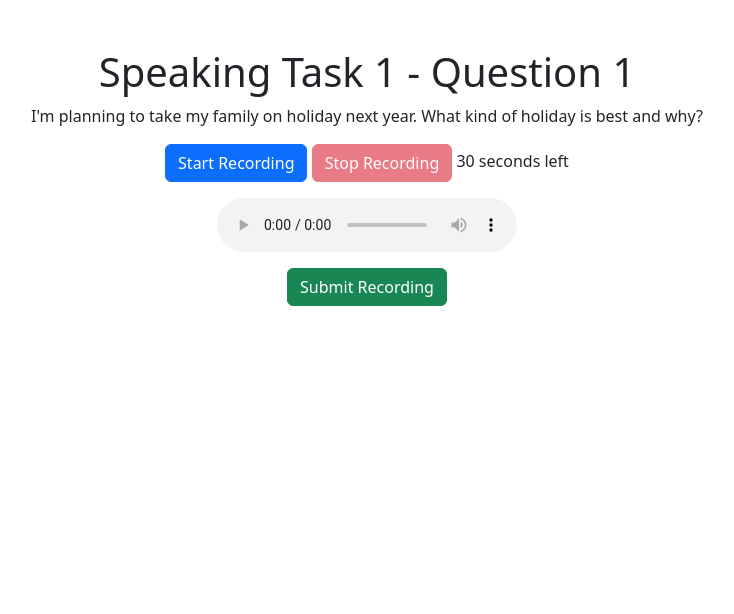
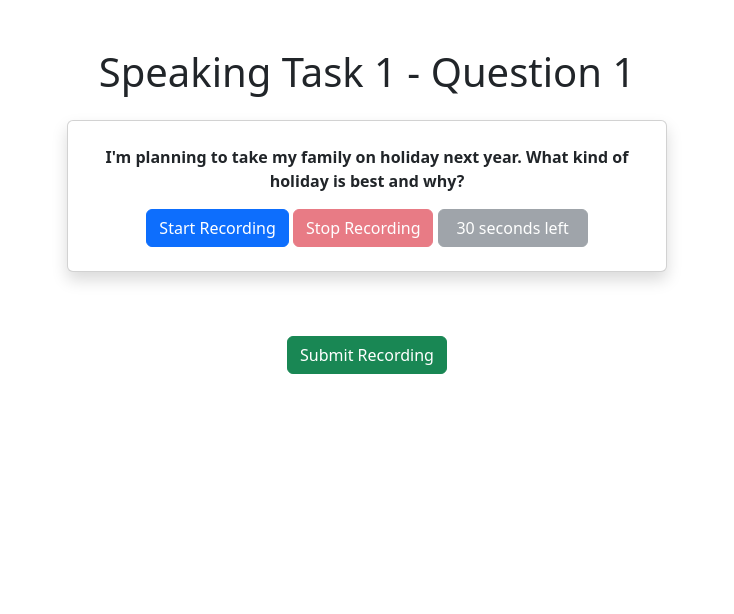
Before and after one commit to GavinReid82/trinity, a Flask app: page /speaking_task_1_q1 in a window 1280 px wide. Shown: the part 56-670 px from the top of the page, without its empty margins (273-1007 px from the left). Run offline with Flask 3, Linux system fonts and the light colour scheme.

Commit message:
simplified

```diff
--- a/app/routes.py
+++ b/app/routes.py
@@ -1,5 +1,5 @@
 import json
-from flask import render_template, request
+from flask import render_template, request, jsonify
 from app import app
 from openai import OpenAI
 import base64
@@ -155,6 +155,12 @@ def speaking_task_submit():
     question_number = int(request.form['question_number'])
     audio_data = request.form['audio_data']
 
+    print(f"Received audio_data: {audio_data}")
+
+    # Validate the audio_data
+    if not audio_data or "," not in audio_data:
+        return jsonify({"error": "Invalid or missing audio data"}), 400
+
     # Define questions
     questions = {
         1: "I'm planning to take my family on holiday next year. What kind of holiday is best and why?",
--- a/app/templates/layout.html
+++ b/app/templates/layout.html
@@ -5,6 +5,7 @@
     <meta name="viewport" content="width=device-width, initial-scale=1.0">
     <title>{% block title %}Trinity College London{% endblock %}</title>
     <link href="https://cdn.jsdelivr.net/npm/bootstrap@5.3.0-alpha1/dist/css/bootstrap.min.css" rel="stylesheet">
+    <link rel="icon" type="image" href="{{ url_for('static', filename='favicon.ico') }}">
     <style>
         body {
             display: flex;
--- a/app/templates/speaking.html
+++ b/app/templates/speaking.html
@@ -7,11 +7,13 @@
 <p class="text-center">This test evaluates your ability to <strong>speak</strong> clearly and effectively in English. You will be given a task to complete within the provided space.</p>
 <p class="text-center">When you're ready, click a button below to begin.</p>
 
+<!--
 <div class="d-grid gap-2 col-6 mx-auto mb-3">
     <a href="{{ url_for('speaking_tips') }}" class="btn btn-primary btn-lg">Speaking Tips</a>
 </div>
+-->
 
-<div class="d-grid gap-2 col-6 mx-auto mb-3">
+<div class="d-grid gap-2 col-6 mx-auto mb-3 mt-5">
     <a href="{{ url_for('speaking_task_1_q1') }}" class="btn btn-primary btn-lg">Begin Task 1</a>
 </div>
 <!--
--- a/app/templates/speaking_task_1.html
+++ b/app/templates/speaking_task_1.html
@@ -3,22 +3,32 @@
 {% block title %}Speaking Task 1 - Question {{ question_number }}{% endblock %}
 
 {% block content %}
-<h1 class="text-center">Speaking Task 1 - Question {{ question_number }}</h1>
-<p class="text-center">{{ question }}</p>
+<h1 class="text-center mb-3">Speaking Task 1 - Question {{ question_number }}</h1>
+
+<div class="card mx-auto mt-4 p-4 shadow" style="max-width: 600px;">
+    <p class="text-center fw-bold mb-3">{{ question }}</p>
 
     <div class="text-center">
         <button id="start-recording" class="btn btn-primary">Start Recording</button>
         <button id="stop-recording" class="btn btn-danger" disabled>Stop Recording</button>
-    <span id="timer">30</span> seconds left
+        <button id="countdown-timer" class="btn btn-secondary text-center" disabled style="width: 150px;">
+            <span id="countdown-text">30</span> seconds left
+        </button>
+
+    </div>
 </div>
 
-<audio id="audio-player" controls class="mt-3 d-block mx-auto"></audio>
 
-<div class="d-flex justify-content-center">
+<audio id="audio-player" controls class="mt-3 d-block mx-auto d-none"></audio>
+
+
+<div class="d-flex justify-content-center mt-5">
     <form method="POST" action="{{ url_for('speaking_task_submit') }}" enctype="multipart/form-data">
         <input type="hidden" name="question_number" value="{{ question_number }}">
         <input type="hidden" name="audio_data" id="audio-data">
-        <button type="submit" class="btn btn-success mt-3">Submit Recording</button>
+        <button type="submit" id="submit-btn" class="btn btn-success mt-3">
+            Submit Recording
+        </button>
     </form>
 </div>
 
@@ -35,7 +45,7 @@
         let countdown = 30;
         let interval = setInterval(() => {
             countdown--;
-            document.getElementById('timer').innerText = countdown;
+            document.getElementById('countdown-timer').innerText = countdown;
             if (countdown <= 0) {
                 mediaRecorder.stop();
                 clearInterval(interval);
@@ -63,6 +73,12 @@
             document.getElementById('start-recording').disabled = false;
             document.getElementById('stop-recording').disabled = true;
     };
+        document.querySelector('form').onsubmit = function() {
+            let submitBtn = document.getElementById('submit-btn');
+            submitBtn.innerText = 'Submitting... Please wait';
+            submitBtn.disabled = true; // Disable the button to prevent multiple clicks
+    };
+
 </script>
 
 {% endblock %}
--- a/app/templates/welcome.html
+++ b/app/templates/welcome.html
@@ -7,11 +7,13 @@
 <p class="text-center">This test evaluates your ability to communicate clearly and effectively in English.</p>
 <p class="text-center">Select the area you would like to explore.</p>
 
+<!--
 <div class="d-grid gap-2 col-6 mx-auto mb-3">
     <a href="{{ url_for('reading') }}" class="btn btn-primary btn-lg">Reading</a>
 </div>
+-->
 
-<div class="d-grid gap-2 col-6 mx-auto mb-3">
+<div class="d-grid gap-2 col-6 mx-auto mb-3 mt-5">
     <a href="{{ url_for('writing') }}" class="btn btn-primary btn-lg">Writing</a>
 </div>
 
@@ -19,7 +21,9 @@
     <a href="{{ url_for('speaking') }}" class="btn btn-primary btn-lg">Speaking</a>
 </div>
 
+<!--
 <div class="d-grid gap-2 col-6 mx-auto">
     <a href="{{ url_for('listening') }}" class="btn btn-primary btn-lg">Listening</a>
 </div>
+-->
 {% endblock %}
--- a/app/templates/writing.html
+++ b/app/templates/writing.html
@@ -7,11 +7,13 @@
 <p class="text-center">This test evaluates your ability to write clearly and effectively in English. You will be given a task to complete within the provided space.</p>
 <p class="text-center">When you're ready, click a button below to begin.</p>
 
+<!--
 <div class="d-grid gap-2 col-6 mx-auto mb-3">
     <a href="{{ url_for('writing_tips') }}" class="btn btn-primary btn-lg">Writing Tips</a>
 </div>
+-->
 
-<div class="d-grid gap-2 col-6 mx-auto mb-3">
+<div class="d-grid gap-2 col-6 mx-auto mb-3 mt-5">
     <a href="{{ url_for('writing_task_1_group_chat') }}" class="btn btn-primary btn-lg">Begin Task 1</a>
 </div>
 <!--
```
Also changed, not shown: app/templates/writing_task_1_group_chat.html (+8 -1 lines), app/static/favicon.ico (added), app/static/images/trinity-colage-london-logo.webp (added), 1 other file. Lines whose indentation alone changed are shown as unchanged.
